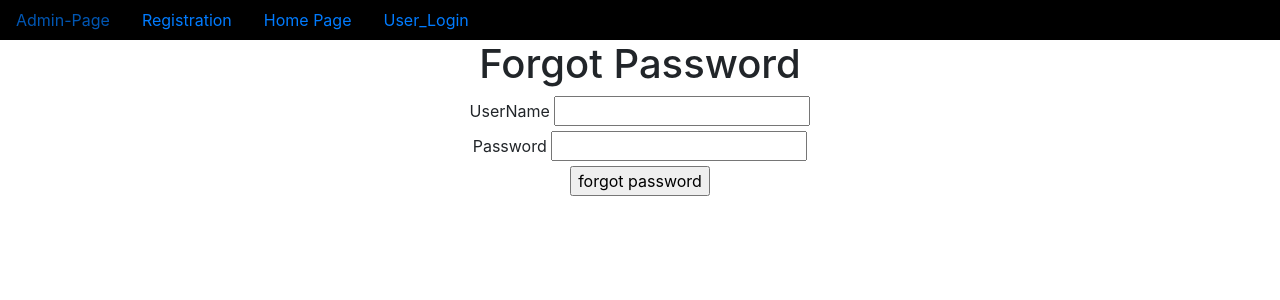
After one commit to Udayanaik95/User_registration, a Django app: page /f_pw/ in a window 1280 px wide. The commit adds this page. Shown: the top 300 px of the page. Run offline with Django 4.2, Linux system fonts and the light colour scheme.

Commit message:
first commit

```diff
--- a/App/views.py
+++ b/App/views.py
@@ -88,4 +88,21 @@ def change_password(request):
     return render(request,'change_password.html')
 
 
+def f_pw(request):
+    if request.method=='POST':
+        un=request.POST['un']
+        pw=request.POST['pw']
+
+        LUO=User.objects.filter(username=un)
+        if LUO:
+            UO=LUO[0]
+            UO.set_password(pw)
+            UO.save()
+
+            return HttpResponse('Password Change Successfully')
+        else:
+            return HttpResponse('User Details Is Not Available In Database')
+    return render(request,'f_pw.html')
+
+
 # fail_silently=False use to know the error, if any Error is there
--- a/Pro26/urls.py
+++ b/Pro26/urls.py
@@ -27,5 +27,6 @@ urlpatterns = [
     path('user_logout/',user_logout,name='user_logout'),
     path('display_profile/',display_profile,name='display_profile'),
     path('change_password/',change_password,name='change_password'),
+    path('f_pw/',f_pw,name='f_pw'),
 
 ]+ static(settings.MEDIA_URL, document_root=settings.MEDIA_ROOT)
--- a/templates/dummy.html
+++ b/templates/dummy.html
@@ -9,8 +9,8 @@
 {% block title %}
     <title>Hello, world!</title>
 {% endblock %}
-  </head>
-  <body>
+</head>
+<body>
 
 <center>
     <nav class="nav" style="background-color: black;">
@@ -44,5 +44,5 @@
 {% endblock %}
 
 </center>
-  </body>
+</body>
 </html>
--- /dev/null
+++ b/templates/f_pw.html
@@ -0,0 +1,22 @@
+{% extends 'dummy.html' %}
+{% block title %}
+    <title>Forgot Password</title>
+{% endblock %}
+
+{% block body_block %}
+
+    <h1>Forgot Password</h1>
+
+    <form method="POST">
+
+        {% csrf_token %}
+
+            <label for="">UserName</label>
+            <input type="text" name="un" id="un"><br>
+
+            <label for="">Password</label>
+            <input type="password" name="pw" id="pw"><br>
+
+            <input type="submit" value="forgot password">
+    </form>
+{% endblock %}
--- a/templates/user_login.html
+++ b/templates/user_login.html
@@ -20,4 +20,5 @@
 
         </form>
 
+            <a href="{% url 'f_pw' %}">Forgot Password</a>
 {% endblock %}
```
Also changed, not shown: db.sqlite3.
